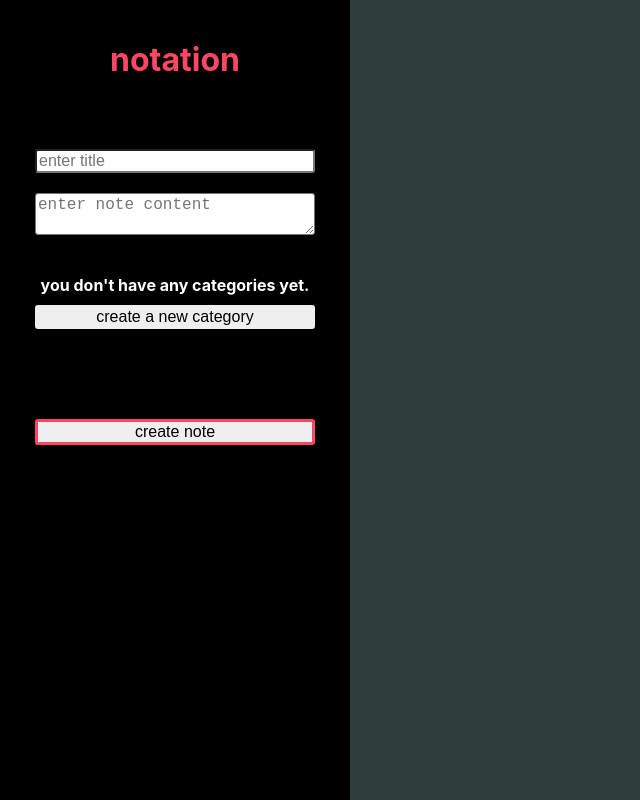
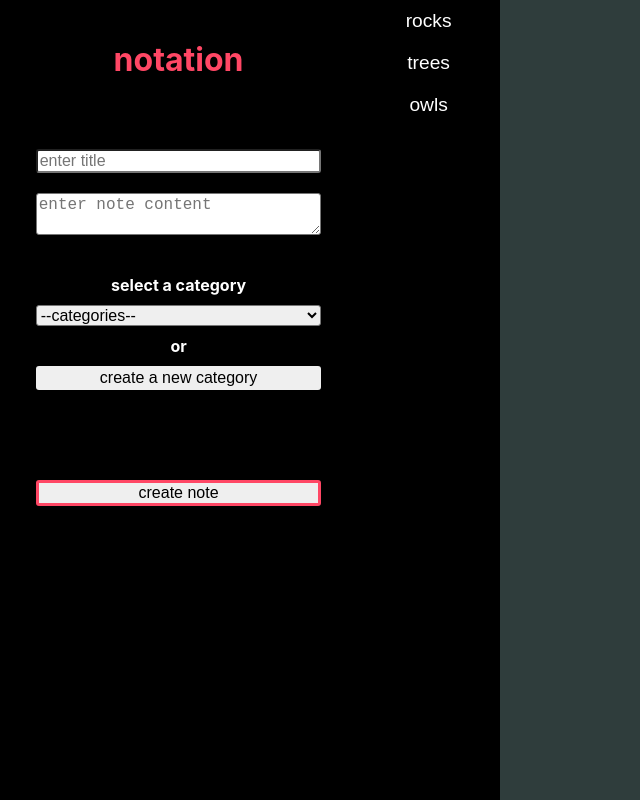
Before and after one commit to JoelSmith123/notation, a React (Create React App) app: page / in a window 1280 px wide. Shown: the whole page, without its empty margins (0-640 px from the left). Built offline with nearby package versions, Linux system fonts and the light colour scheme.

Commit message:
Style sidebar category buttons

```diff
--- a/src/App.css
+++ b/src/App.css
@@ -11,15 +11,26 @@
   height: 100vh;
 }
 
+.App * {
+  box-sizing: border-box;
+  outline: none;
+}
+
 .sidebar {
   background: #000;
+  display: flex;
   height: 100%;
+  justify-content: space-between;
   text-align: center;
-  width: 350px;
+  width: 500px;
 }
 
 .sidebar * {
   color: #fff;
+}
+
+.sidebar-forms {
+  width: 100%;
 }
 
 .sidebar-title {
@@ -28,3 +39,22 @@
   padding-top: 40px;
   transition: all 1s;
 }
+
+.sidebar-nav {
+  background: #000;
+  display: flex;
+  flex-direction: column;
+  width: 200px;
+}
+
+.sidebar-category-btn {
+  background: transparent;
+  border: none;
+  color: #fff;
+  font-size: 1.2rem;
+  padding: 10px;
+}
+
+.sidebar-category-btn:focus {
+  background: var(--dark-grey);
+}
--- a/src/App.js
+++ b/src/App.js
@@ -7,7 +7,7 @@ class App extends Component {
     super();
     this.state = {
       notes: [],
-      categories: ['--categories--'],
+      categories: ['--categories--', 'rocks', 'trees', 'owls'],
       currentCategory: '',
     }
   }
@@ -42,6 +42,7 @@ class App extends Component {
       <div className="App">
 
         <div className='sidebar'>
+          <div className='sidebar-forms'>
             <h1 className='sidebar-title'>notation</h1>
 
             <NoteForm
@@ -49,6 +50,7 @@ class App extends Component {
               addNewCategoryToState={this.addNewCategoryToState}
               addNewNoteToState={this.addNewNoteToState}
             />
+          </div>
 
           <nav className='sidebar-nav'>
             { this.renderSidebarCategoryButtons() }
--- a/src/NoteForm.css
+++ b/src/NoteForm.css
@@ -2,11 +2,6 @@
   display: flex;
   flex-direction: column;
   margin-top: 60px;
-}
-
-.sidebar-form * {
-  box-sizing: border-box;
-  outline: none;
 }
 
 .sidebar-form input,
```
Lines whose indentation alone changed are shown as unchanged.
